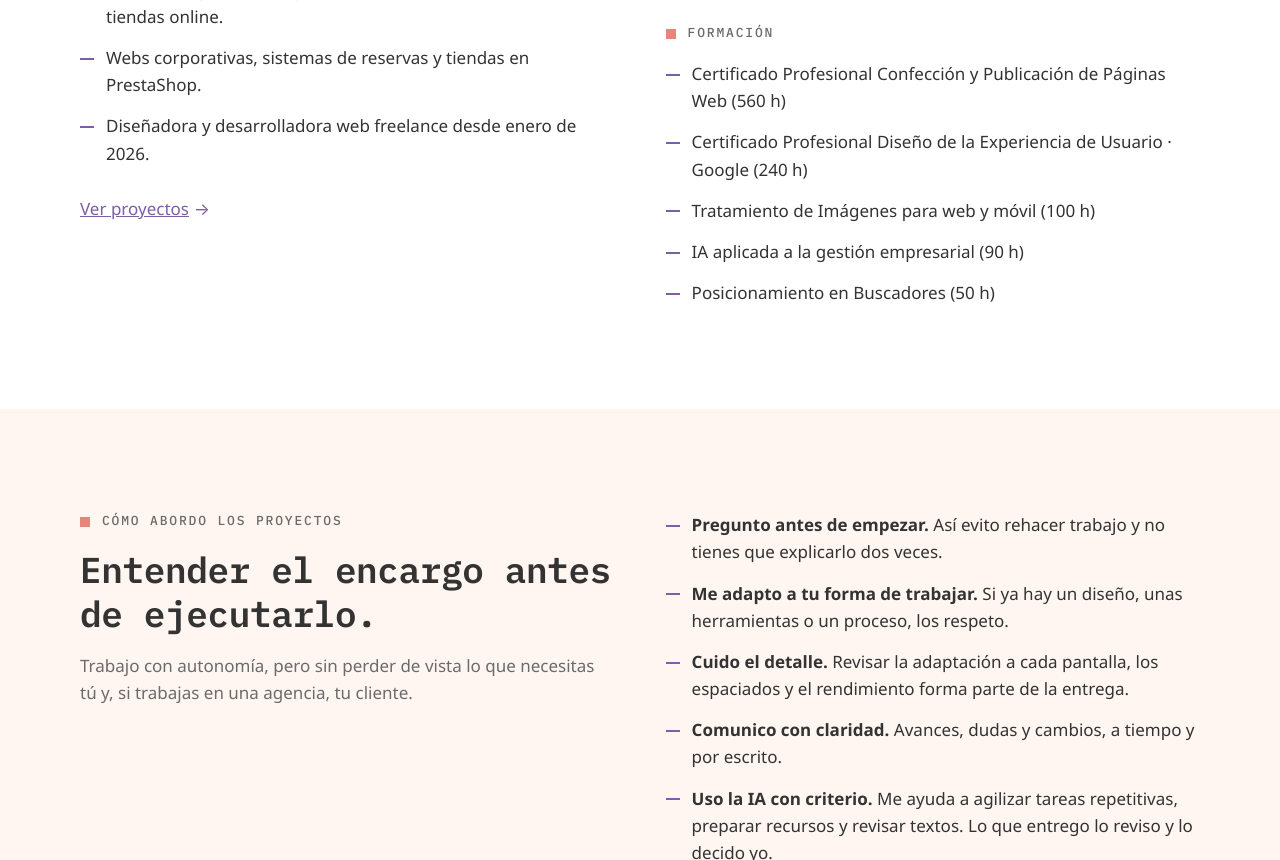
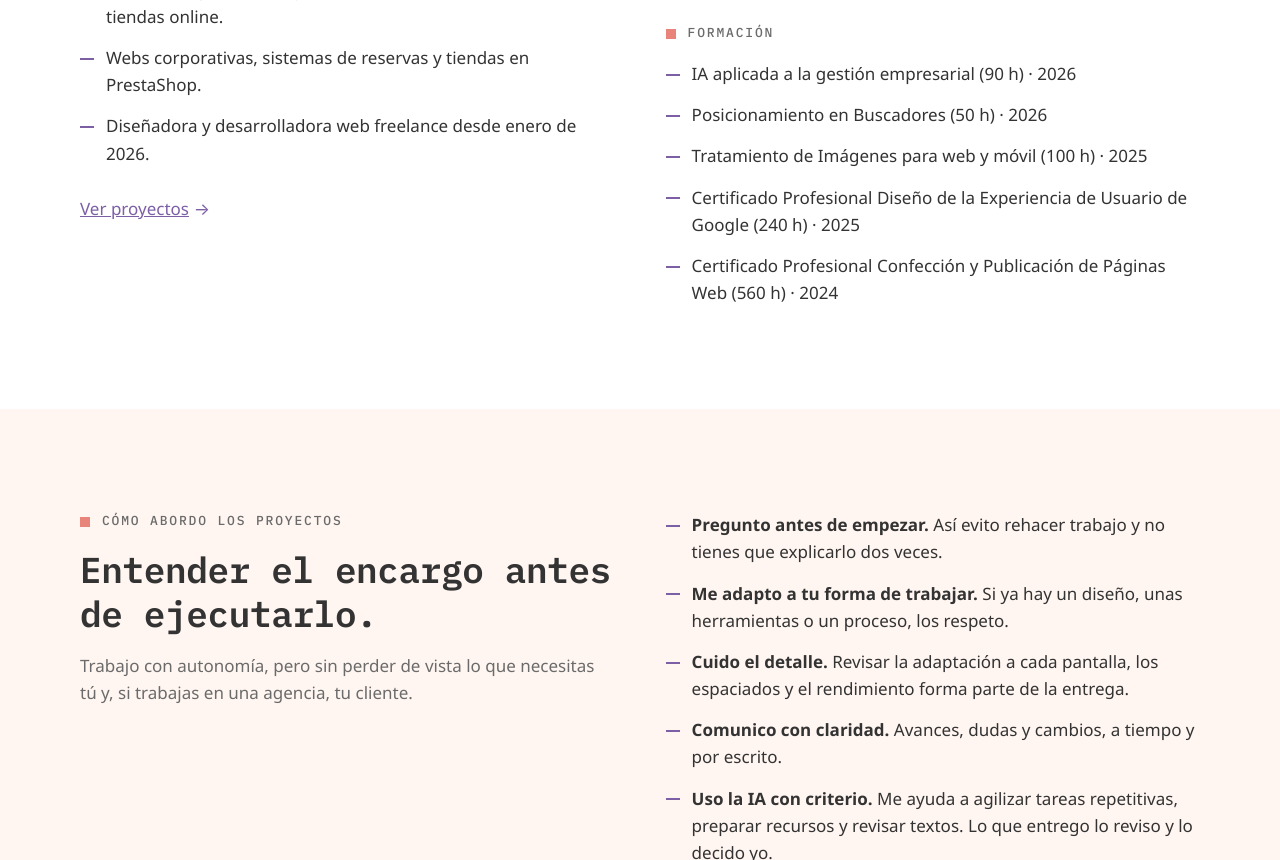
Before and after one commit to iSaan86/alx-estudio-web, a plain HTML site: page sobre-mi.html in a window 1280 px wide. Shown: the part 1653-2513 px from the top of the page. Drawn offline with Linux system fonts and the light colour scheme.

Commit message:
orden de cursos

```diff
--- a/sobre-mi.html
+++ b/sobre-mi.html
@@ -111,11 +111,14 @@
 
       <p class="eyebrow eyebrow--spaced">Formación</p>
       <ul class="list about-list">
-        <li>Certificado Profesional Confección y Publicación de Páginas Web (560&nbsp;h)</li>
-        <li>Certificado Profesional Diseño de la Experiencia de Usuario · Google (240&nbsp;h)</li>
-        <li>Tratamiento de Imágenes para web y móvil (100&nbsp;h)</li>
-        <li>IA aplicada a la gestión empresarial (90&nbsp;h)</li>
-        <li>Posicionamiento en Buscadores (50&nbsp;h)</li>
+        <li>IA aplicada a la gestión empresarial (90&nbsp;h) · 2026</li>
+        <li>Posicionamiento en Buscadores (50&nbsp;h) · 2026</li>
+        <li>Tratamiento de Imágenes para web y móvil (100&nbsp;h) · 2025</li>
+        <li>Certificado Profesional Diseño de la Experiencia de Usuario de Google (240&nbsp;h) · 2025</li>
+        <li>Certificado Profesional Confección y Publicación de Páginas Web (560&nbsp;h) · 2024</li>
+
+
+
       </ul>
     </div>
   </section>
```
